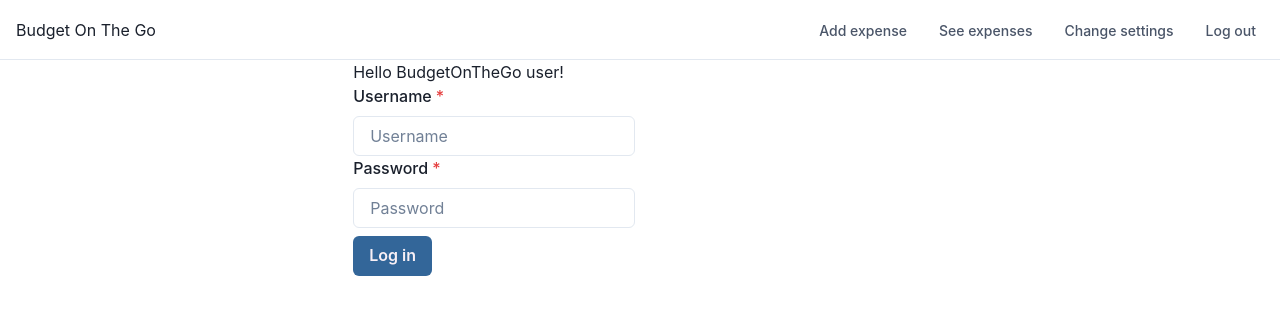
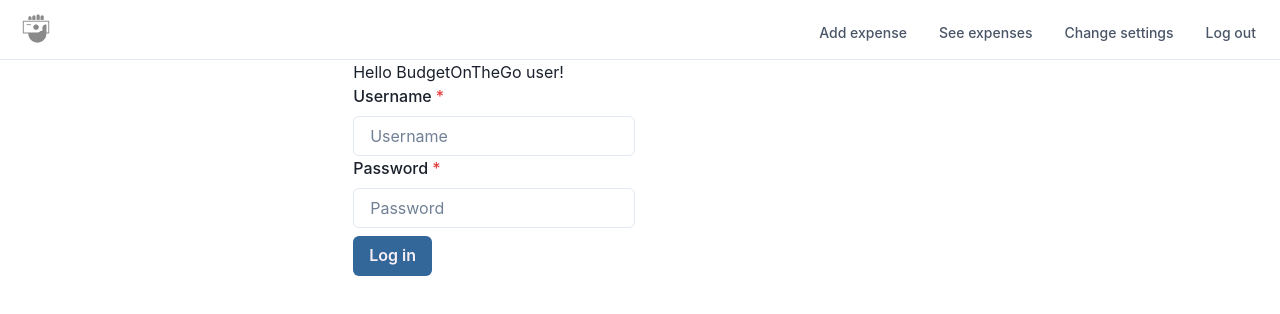
Before and after one commit to tlcoles/BudgetOnTheGo, a React (Create React App) app in the folder client/: page / in a window 1280 px wide. Shown: the top 314 px of the page. Built offline with nearby package versions, Linux system fonts and the light colour scheme.

Commit message:
add logo, increase margins for logo, resize logo

```diff
--- a/client/src/components/Navbar.js
+++ b/client/src/components/Navbar.js
@@ -1,6 +1,7 @@
 import { extendTheme } from "@chakra-ui/react";
 import React, { Component } from "react";
 import { budgetTheme } from "../styles/theme";
+import logo from "../images/bothg-logo.png";
 
 import {
   Box,
@@ -57,13 +58,14 @@ export default function WithSubnavigation() {
             aria-label={"Toggle Navigation"}
           />
         </Flex>
-        <Flex flex={{ base: 1 }} justify={{ base: "center", md: "start" }}>
+        <Flex flex={{ base: 1 }} mt={2} justify={{ base: "center", md: "start" }}>
           <Text
             textAlign={useBreakpointValue({ base: "center", md: "left" })}
             fontFamily={"heading"}
+            mt={-3}
             color={useColorModeValue("gray.800", "white")}
           >
-            Budget On The Go
+            <img style={{ width: 40, height: 40 }} src={logo} alt="Budget On The Go" />
           </Text>
 
           {/* Comment: Spacer splits logo to left and remaining navigation to right */}
@@ -81,6 +83,7 @@ export default function WithSubnavigation() {
           spacing={6}
         ></Stack>
       </Flex>
+
 
       <Collapse in={isOpen} animateOpacity>
         <MobileNav />
```
Also changed, not shown: client/src/images/bothg-logo.png (renamed from client/public/bothg-logo.png).
